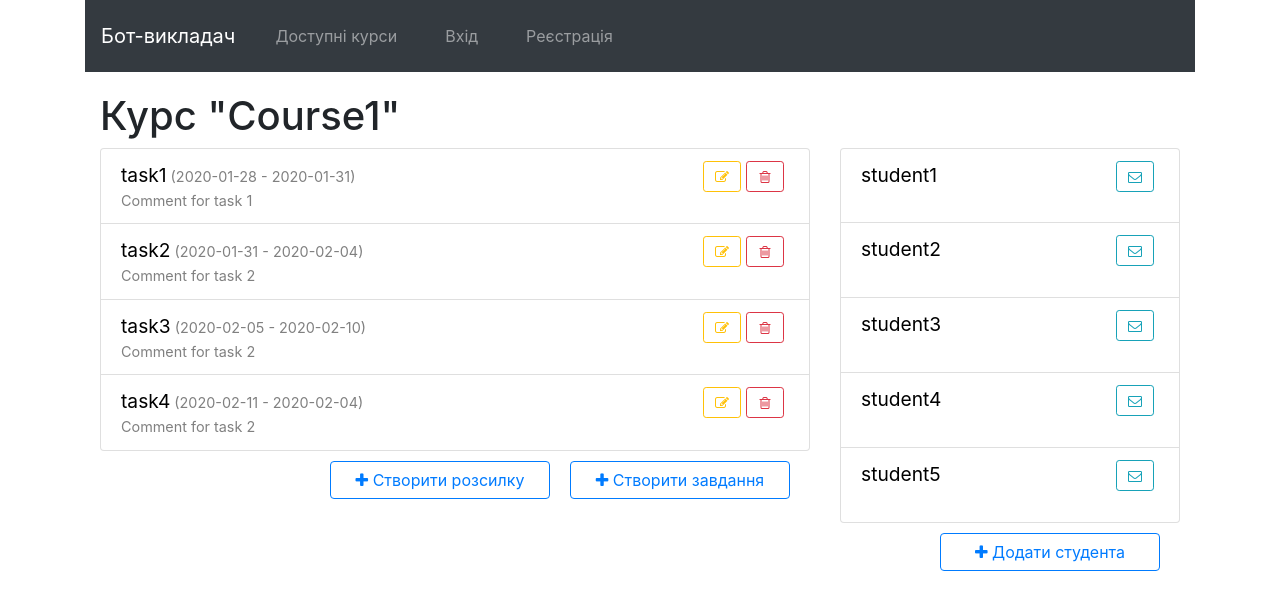
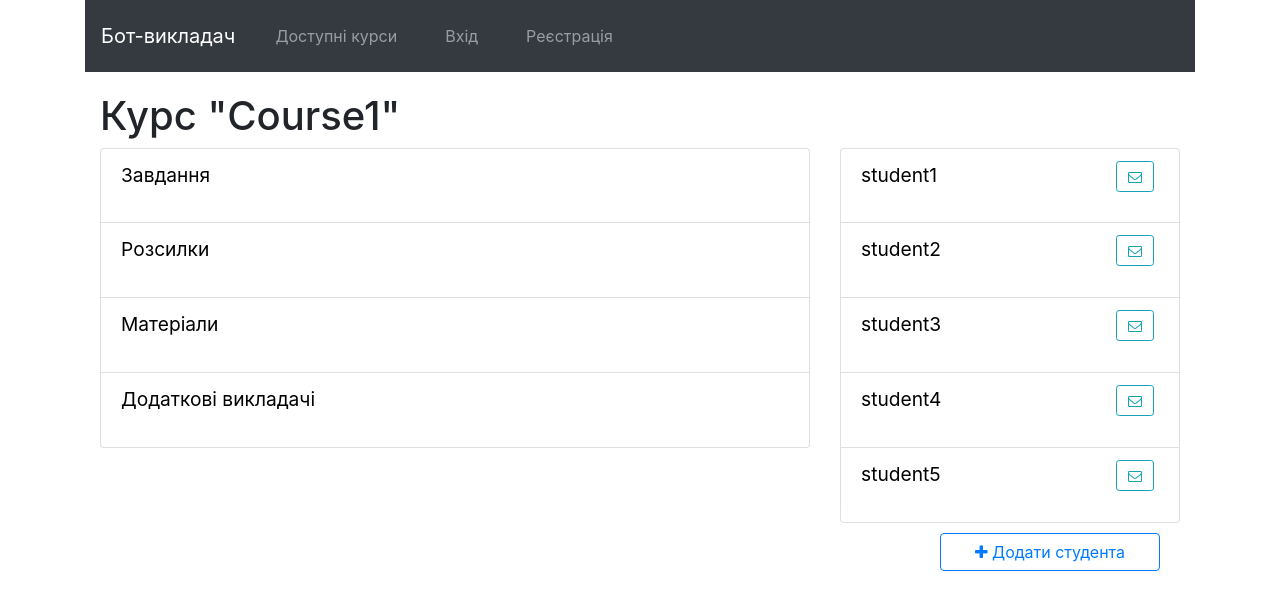
Before and after one commit to NarbiD/sc-teacher-frontend, a React (Create React App) app: page /courses/1 in a window 1280 px wide. Shown: the top 610 px of the page. Built offline with nearby package versions, Linux system fonts and the light colour scheme.

Commit message:
added menu for courses and hover-effect for all lists

```diff
--- a/src/components/course-page/course-page.js
+++ b/src/components/course-page/course-page.js
@@ -2,6 +2,7 @@ import React, { Component } from 'react';
 import PageTitle from '../page-title/page-title';
 import ItemList from '../item-list/item-list';
 import CreateButton from '../create-button/create-button';
+import Menu from './menu/menu';
 
 export default class CoursePage extends Component {
     state = {
@@ -38,14 +39,15 @@ export default class CoursePage extends Component {
 
             <div className="row">
                 <div className="col-lg-8">
-                    {<ItemList items={this.state.tasks}
+                    {/* {<ItemList items={this.state.tasks}
                         onRemove={()=>{}}
                         buttons={this.buttons1}
                         baseLink={`/courses/${this.props.id}/task/`} /> }
                     <CreateButton label="Створити завдання"
                         link={`/courses/${this.props.id}/tasks/add`} />
                     <CreateButton label="Створити розсилку"
-                        link={`/courses/${this.props.id}/tasks/add`} />
+                        link={`/courses/${this.props.id}/tasks/add`} /> */}
+                    <Menu courseId={ this.props.id } />
                 </div>
                 <div className="col-lg-4">
                     {<ItemList items={this.state.students}
--- /dev/null
+++ b/src/components/course-page/menu/menu.js
@@ -0,0 +1,13 @@
+import React from 'react';
+
+import ItemList from '../../item-list/item-list';
+
+const Menu = ({ courseId }) => {
+    const menu = [{id:"tasks", label:'Завдання'},
+                {id:"mailing", label:"Розсилки"},
+                {id:"content", label:"Матеріали"},
+                {id:"teachers", label:"Додаткові викладачі"}];
+        return <ItemList items={menu} baseLink={`/courses/${courseId}/`} />
+}
+
+export default Menu;
--- a/src/components/item-list/item-list.css
+++ b/src/components/item-list/item-list.css
@@ -1,3 +1,7 @@
 .list-group-item {
     min-height: 75px;
 }
+
+li:hover {
+    background-color: rgb(220, 200, 220);
+}
--- a/src/components/item-list/item-list.js
+++ b/src/components/item-list/item-list.js
@@ -11,17 +11,19 @@ import ButtonsGroup from '../buttons-group/buttons-group';
 const ItemList = ({ items, onRemove, buttons, baseLink }) => {
     const list = items.map((item) => {
         const { id, deleting } = item;
+        const link = `${baseLink}${id}/`;
         let itemComponent, buttonsGroup;
         if (deleting) {
-            buttonsGroup = <ButtonsGroup deleteLink={`${baseLink}${id}/delete`}
+            buttonsGroup = <ButtonsGroup deleteLink={`${link}/delete`}
                                     cancelLink={baseLink} />
             itemComponent = (<DeletingItem item={item} buttons={buttonsGroup} onRemove={()=>onRemove(id)} />)
+        } else if (buttons){
+            buttonsGroup = <ButtonsGroup deleteLink={ buttons.delete ? `${link}/predelete` : undefined }
+                          editLink={ buttons.edit ? `${link}/edit` : undefined }
+                          messageLink={ buttons.message ? `${link}/message` : undefined } />
+            itemComponent = (<Item item={item} buttons={buttonsGroup} link={link} />)
         } else {
-            buttonsGroup = <ButtonsGroup deleteLink={ buttons.delete ? `${baseLink}${id}/predelete` : undefined }
-                          editLink={ buttons.edit ? `${baseLink}${id}/edit` : undefined }
-                          messageLink={ buttons.message ? `${baseLink}${id}/message` : undefined } />
-            const link = `${baseLink}${id}/`;
-            itemComponent = (<Item item={item} buttons={buttonsGroup} link={link} />)
+            itemComponent = (<Item item={item} link={link} />)
         }
         return (
             <li key={id} className="list-group-item">
```
